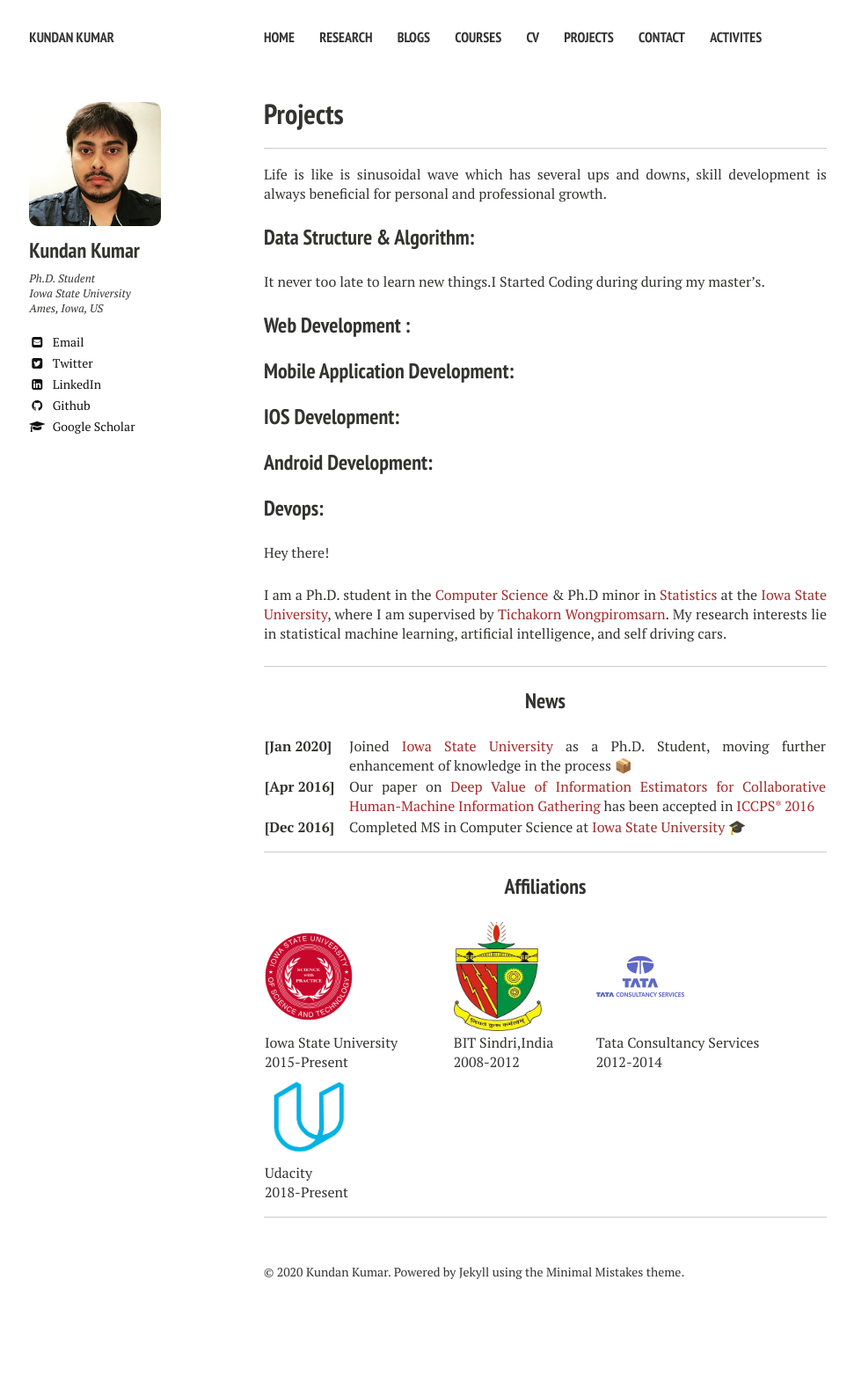
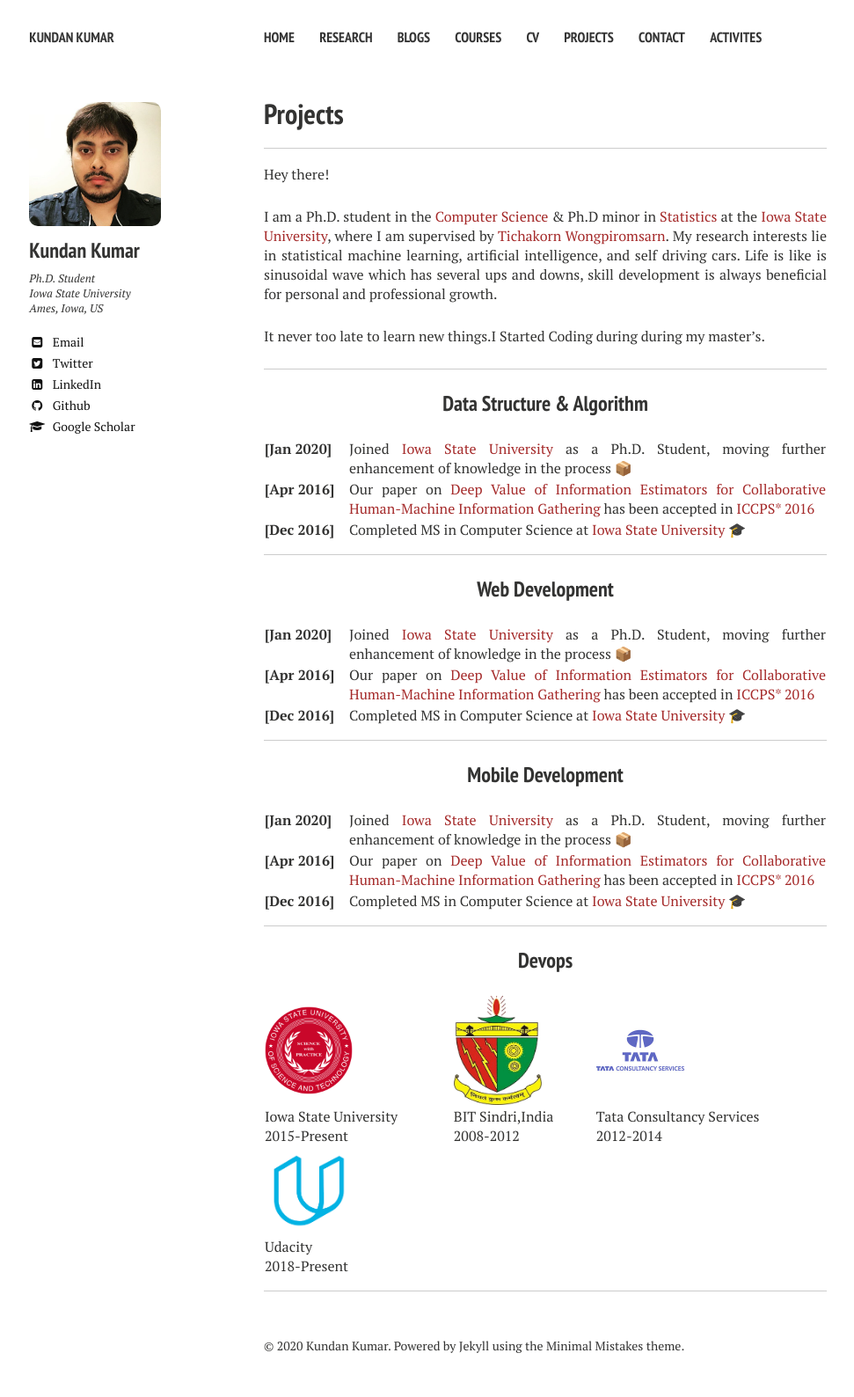
Before and after one commit to kundan7kumar/kundan7kumar.github.io, a Jekyll site: the page built from talks/index.md, in a window 1280 px wide. Shown: the whole page at 88% size, without its empty margins (20-991 px from the left). Built offline with Jekyll 4.4.1, drawn with Linux system fonts in a browser that asks for light colours; nearby versions of some CDN libraries; before the commit the page ends 1504 px from its top, so only the background shows below that.

Commit message:
Update index.md

```diff
--- a/talks/index.md
+++ b/talks/index.md
@@ -6,33 +6,18 @@ modified:
 comments: false
 ---
 ----
-Life is like is sinusoidal wave which has several ups and downs, skill development is always beneficial for personal and professional growth.
-
-
-### Data Structure & Algorithm:
-
-It never too late to learn new things.I Started Coding during during my master's.
-
-
-### Web Development :
-
-
-### Mobile Application Development:
-
-### IOS Development:
-
-### Android Development:
-
-
-### Devops:
 
 Hey there!
 
 I am a Ph.D. student in the [Computer Science](https://www.cs.iastate.edu/) & Ph.D minor in [Statistics](https://www.stat.iastate.edu) at the [Iowa State University](https://www.iastate.edu/), where I am supervised by [Tichakorn Wongpiromsarn](https://tichakorn.dev/). My research interests lie in statistical machine learning, artificial intelligence, and self driving cars.
+Life is like is sinusoidal wave which has several ups and downs, skill development is always beneficial for personal and professional growth.
+
+
+It never too late to learn new things.I Started Coding during during my master's.
 
 ----
 
-<h3 align="center">News</h3>
+<h3 align="center">Data Structure & Algorithm</h3>
 <table class='news-table'>
     <col width="15%">
     <col width="85%">
@@ -76,7 +61,94 @@ I am a Ph.D. student in the [Computer Science](https://www.cs.iastate.edu/) & Ph
 
 ----
 
-<h3 align="center">Affiliations</h3>
+<h3 align="center">Web Development</h3>
+<table class='news-table'>
+    <col width="15%">
+    <col width="85%">
+    <!-- <tr>
+        <td valign="top"><strong>[Apr 2020]</strong></td>
+        <td>Our <a href="https://arxiv.org/abs/2005.00631">paper</a> on evaluating explanation methods was accepted to <a href="https://ijcai20.org/">IJCAI 2020</a></td>
+    </tr> -->
+    <!-- <tr>
+        <td valign="top"><strong>[Mar 2020]</strong></td>
+        <td>Co-organizing a workshop, <a href="https://sites.google.com/view/whi2020/">Human Interpretability in ML</a>, at <a href="https://icml.cc/Conferences/2020">ICML 2020</a></td>
+    </tr> -->
+    <!-- <tr>
+        <td valign="top"><strong>[Jan 2020]</strong></td>
+        <td><a href="https://arxiv.org/abs/1901.08557">On Network Science and Mutual Information for Explaining Deep Neural Networks</a> has been accepted to <a href="https://2020.ieeeicassp.org/">ICASSP 2020</a></td>
+    </tr> -->
+    <!-- <tr>
+        <td valign="top"><strong>[Jan 2020]</strong></td>
+        <td>One <a href="https://umangsbhatt.github.io/reports/ecai.pdf">paper</a> on concealing model unfairness from explanation methods accepted to <a href="http://ecai2020.eu/">ECAI 2020</a></td>
+    </tr> -->
+    <tr>
+        <td valign="top"><strong>[Jan 2020]</strong></td>
+        <td>Joined <a href="https://cs.iastate.edu/">Iowa State University </a> as a Ph.D. Student, moving further enhancement of knowledge in the process &#128230;
+        </td>
+    </tr>
+
+    <tr>
+        <td valign="top"><strong>[Apr 2016]</strong></td>
+        <td>Our paper on <a href="https://ieeexplore.ieee.org/abstract/document/7479095">Deep Value of Information Estimators for Collaborative Human-Machine Information Gathering </a> has been accepted in <a href="https://iccps.acm.org/2016/">ICCPS&#42; 2016</a></td>
+    </tr>
+    <!-- <tr>
+        <td valign="top"><strong>[Jun 2019]</strong></td>
+        <td>Joined <a href="https://www.partnershiponai.org/">Partnership on AI</a> as a Research Fellow, spending the summer in the Bay Area
+        </td>
+    </tr> -->
+    <tr>
+        <td valign="top"><strong>[Dec 2016]</strong></td>
+        <td>Completed MS in Computer Science at <a href="https://www.iastate.edu/">Iowa State University</a> &#127891;
+        </td>
+    </tr>
+</table>
+
+----
+
+<h3 align="center">Mobile Development</h3>
+<table class='news-table'>
+    <col width="15%">
+    <col width="85%">
+    <!-- <tr>
+        <td valign="top"><strong>[Apr 2020]</strong></td>
+        <td>Our <a href="https://arxiv.org/abs/2005.00631">paper</a> on evaluating explanation methods was accepted to <a href="https://ijcai20.org/">IJCAI 2020</a></td>
+    </tr> -->
+    <!-- <tr>
+        <td valign="top"><strong>[Mar 2020]</strong></td>
+        <td>Co-organizing a workshop, <a href="https://sites.google.com/view/whi2020/">Human Interpretability in ML</a>, at <a href="https://icml.cc/Conferences/2020">ICML 2020</a></td>
+    </tr> -->
+    <!-- <tr>
+        <td valign="top"><strong>[Jan 2020]</strong></td>
+        <td><a href="https://arxiv.org/abs/1901.08557">On Network Science and Mutual Information for Explaining Deep Neural Networks</a> has been accepted to <a href="https://2020.ieeeicassp.org/">ICASSP 2020</a></td>
+    </tr> -->
+    <!-- <tr>
+        <td valign="top"><strong>[Jan 2020]</strong></td>
+        <td>One <a href="https://umangsbhatt.github.io/reports/ecai.pdf">paper</a> on concealing model unfairness from explanation methods accepted to <a href="http://ecai2020.eu/">ECAI 2020</a></td>
+    </tr> -->
+    <tr>
+        <td valign="top"><strong>[Jan 2020]</strong></td>
+        <td>Joined <a href="https://cs.iastate.edu/">Iowa State University </a> as a Ph.D. Student, moving further enhancement of knowledge in the process &#128230;
+        </td>
+    </tr>
+
+    <tr>
+        <td valign="top"><strong>[Apr 2016]</strong></td>
+        <td>Our paper on <a href="https://ieeexplore.ieee.org/abstract/document/7479095">Deep Value of Information Estimators for Collaborative Human-Machine Information Gathering </a> has been accepted in <a href="https://iccps.acm.org/2016/">ICCPS&#42; 2016</a></td>
+    </tr>
+    <!-- <tr>
+        <td valign="top"><strong>[Jun 2019]</strong></td>
+        <td>Joined <a href="https://www.partnershiponai.org/">Partnership on AI</a> as a Research Fellow, spending the summer in the Bay Area
+        </td>
+    </tr> -->
+    <tr>
+        <td valign="top"><strong>[Dec 2016]</strong></td>
+        <td>Completed MS in Computer Science at <a href="https://www.iastate.edu/">Iowa State University</a> &#127891;
+        </td>
+    </tr>
+</table>
+
+----
+<h3 align="center">Devops</h3>
 <table align="center" class='affl-pic'>
     <tr>
         <td>
@@ -102,18 +174,10 @@ I am a Ph.D. student in the [Computer Science](https://www.cs.iastate.edu/) & Ph
             <a href="https://www.udacity.com/">
             <img src="/images/udacity.png" width="100" height="115"></a>
         </td>
-        <!-- <td>
-            <a href="https://www.microsoft.com/">
-            <img src="/images/msft.png"></a>
-        </td> -->
-        <!-- <td>
-            <a href="https://www.groupon.com/">
-            <img src="/images/grpn.png"></a>
-        </td> -->
+
     </tr>
     <tr>
         <td>Udacity<br>2018-Present</td>
-        <!-- <td>Microsoft<br>Summer 2018</td>
-        <td>Groupon<br>Summer 2017</td> -->
+
     </tr>
 </table>
```
